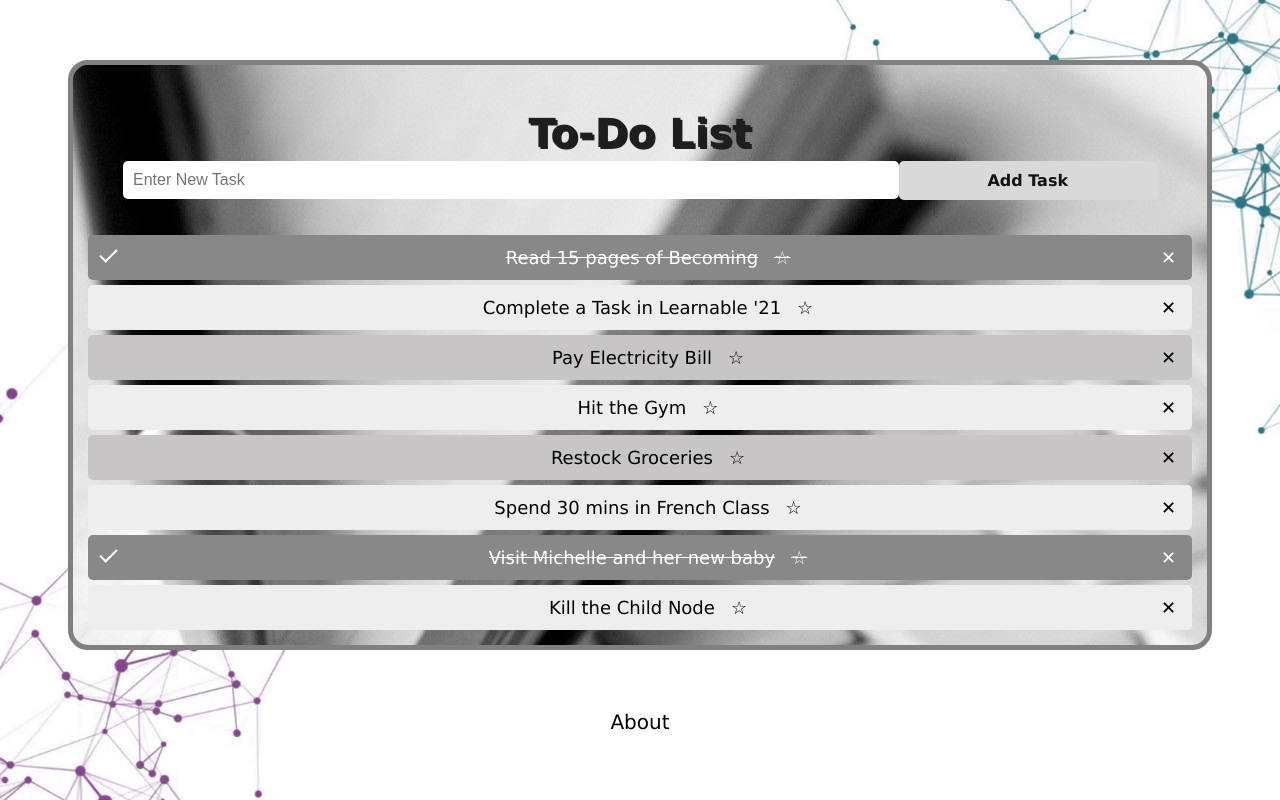
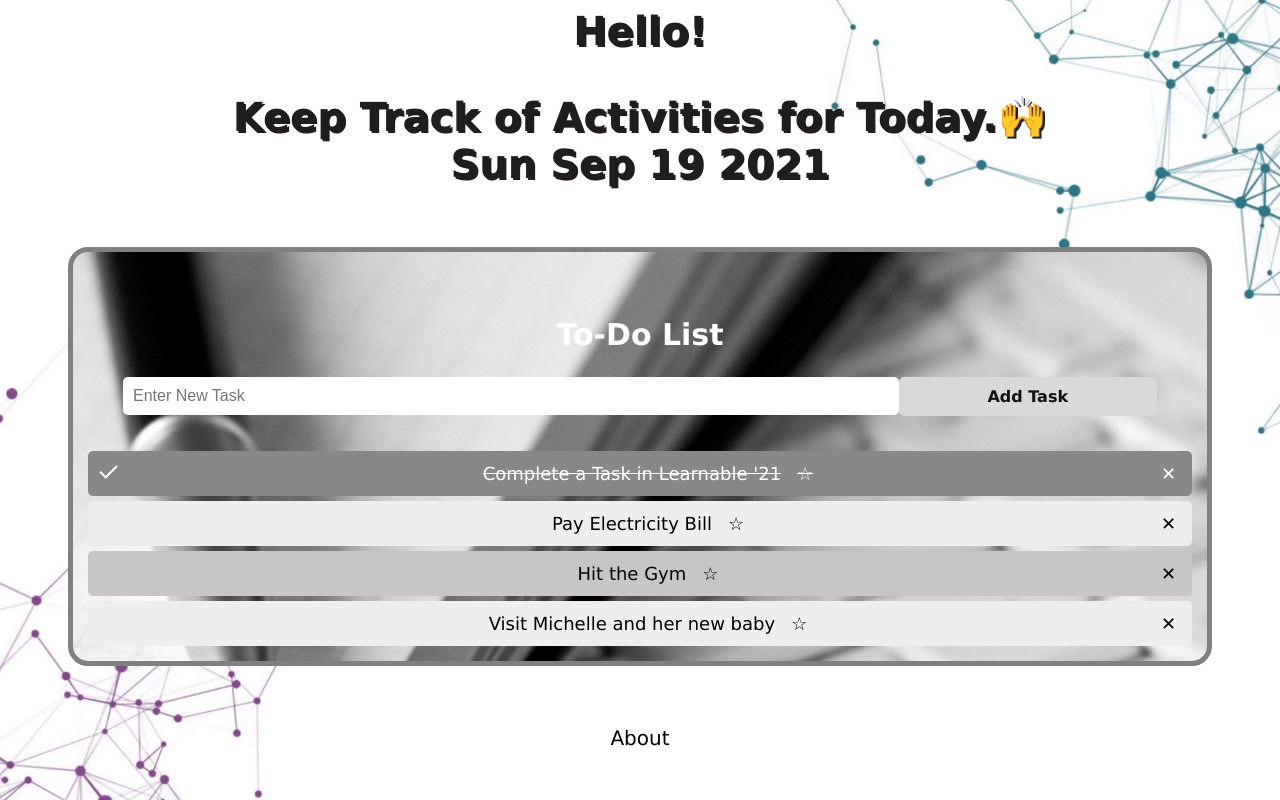
Before and after one commit to NwekeChidi/Genesys_Internship, a plain HTML site: page Week_2/index.html in a window 1280 px wide. Drawn offline with Linux system fonts and the light colour scheme.

Commit message:
Modified 'About' section

```diff
--- a/Week_2/index.html
+++ b/Week_2/index.html
@@ -9,28 +9,31 @@
     <title>ToDo List App</title>
 </head>
 <body>
+    <div class="header-first">
+        <h1>Hello!<h1>
+        <p>
+            Keep Track of Activities for Today.&#x1F64C;<br>
+            <script>document.write(new Date().toDateString());</script>
+        </p>
+    </div>
     <div class="main">
         <div class="header">
-            <h1>To-Do List</h1>
+            <h2>To-Do List</h2>
             <input type="text" id="taskInput" placeholder="Enter New Task">
             <span class="addTask" onclick="addTask()">Add Task</span>
         </div>
 
         <ul id="tasks">
-            <li class="check">Read 15 pages of Becoming</li>
-            <li>Complete a Task in Learnable '21</li>
+            <li class="check">Complete a Task in Learnable '21</li>
             <li>Pay Electricity Bill</li>
             <li>Hit the Gym</li>
-            <li>Restock Groceries</li>
-            <li>Spend 30 mins in French Class</li>
-            <li class="check">Visit Michelle and her new baby</li>
-            <li>Kill the Child Node</li>
+            <li>Visit Michelle and her new baby</li>
         </ul>
     </div>
 
     <footer>
         <script src="functions.js"></script>
-        <span class="aboutButton" onclick="doAbout()">About</span>
+        <span class="about" onclick="doAbout()">About</span>
     </footer>
 </body>
 </html>
```
